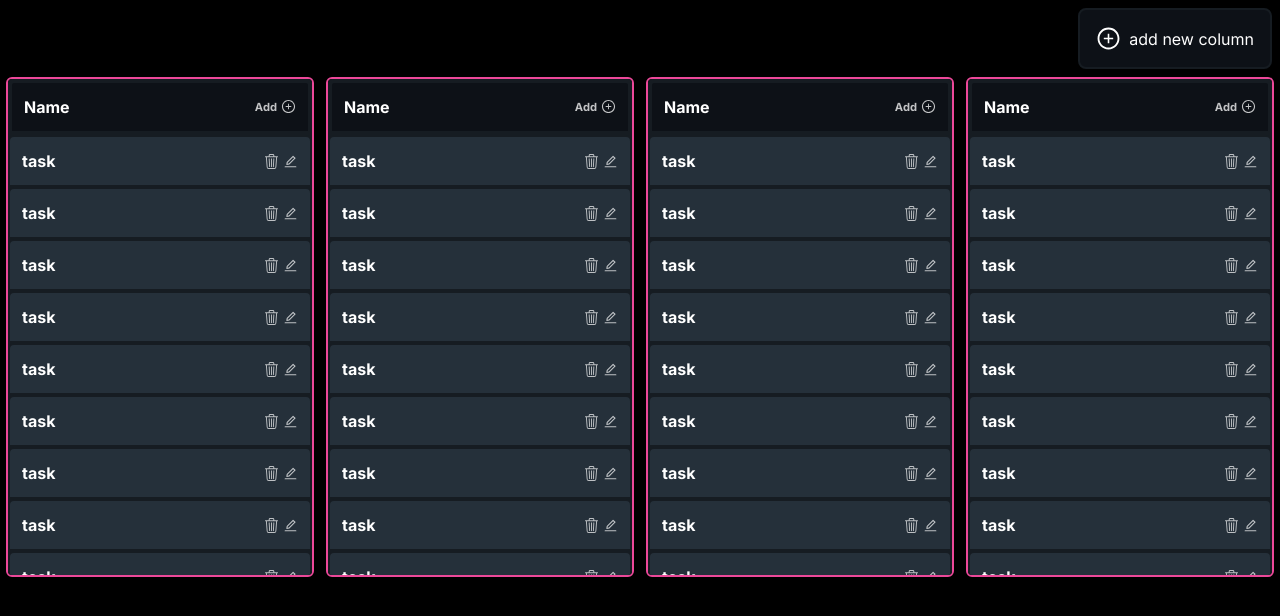
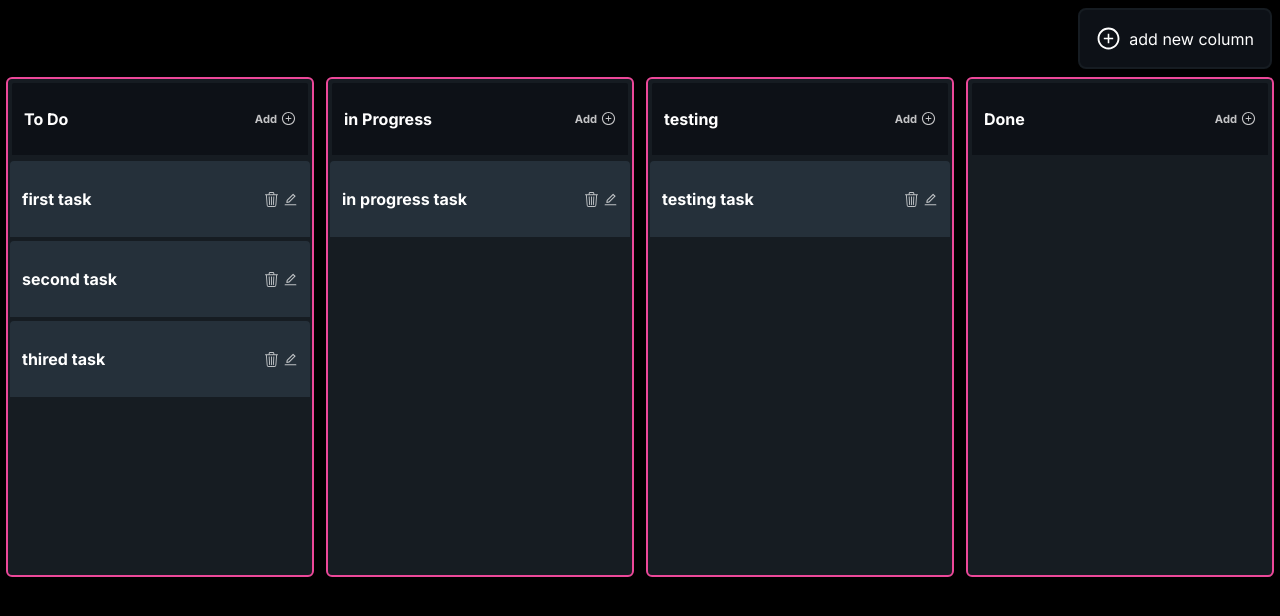
Before and after one commit to a7medhassanmohi/Kanban, a Next.js app: page / in a window 1280 px wide. Shown: the top 616 px of the page. Built offline with nearby package versions, Linux system fonts and the light colour scheme.

Commit message:
initialize dnd kit

```diff
--- a/package.json
+++ b/package.json
@@ -14,12 +14,14 @@
     "@dnd-kit/sortable": "^7.0.2",
     "next": "13.5.6",
     "react": "^18",
+    "react-beautiful-dnd": "^13.1.1",
     "react-dom": "^18",
     "react-icons": "^4.11.0"
   },
   "devDependencies": {
     "@types/node": "^20",
     "@types/react": "^18",
+    "@types/react-beautiful-dnd": "^13.1.6",
     "@types/react-dom": "^18",
     "autoprefixer": "^10",
     "eslint": "^8",
--- a/src/Context/index.tsx
+++ b/src/Context/index.tsx
@@ -1,14 +1,58 @@
 import React, { createContext, useContext, useState } from 'react'
+
+const columns: Column[]=[
+  {
+    id:"1",
+    title:"To Do"
+  },
+  {
+    id:"2",
+    title:"in Progress"
+  },
+  {
+    id:"3",
+    title:"testing"
+  },
+  {
+    id:"4",
+    title:"Done"
+  },
+]
+const tasks:Task[]=[
+{ id: "100",
+  columnId: "1",
+  content:"first task"
+},
+{ id:"101" ,
+  columnId: "1",
+  content:"second task"
+},
+{ id: "102",
+  columnId: "1",
+  content:"thired task"
+},
+{ id: "103",
+  columnId:"2",
+  content:"in progress task"
+},
+{ id: "104",
+  columnId:"3",
+  content:"testing task"
+},
+]
 const context=createContext({
-    ShowEditModel:false,
-    ShowPreviewModel:false,
-  })
+  ShowEditModel:false,
+  ShowPreviewModel:false,
+  AllColumns:columns,
+  AllTasks:tasks
+})
 
 
 type Context={
     ShowEditModel:boolean,
     ShowPreviewModel:boolean,
-
+    AllColumns:Column[],
+    AllTasks:Task[]
 }
 
   type PropsWrapper = {
@@ -16,16 +60,20 @@ type Context={
   }
   type UseContextProps={}
 
+
+
   const ContextWrapper = ({children}: PropsWrapper) => {
     const [ShowEditModel, setShowEditModel] = useState(false)
     const [ShowPreviewModel, setShowPreviewModel] = useState(false)
-    const sharedState={ShowEditModel,ShowPreviewModel}
+   const [AllColumns, setAllColumns] = useState<Column[]>(columns)
+   const [AllTasks, setAllTasks] = useState<Task[]>(tasks)
+    const sharedState={ShowEditModel,ShowPreviewModel,AllColumns,AllTasks}
     return (
       <context.Provider value={sharedState} >{children}</context.Provider>
     )
   }
 
-  const useContextValue = (props: UseContextProps) => {
+  const useContextValue = () => {
     const values = useContext(context)
     return values
 
--- a/src/app/page.tsx
+++ b/src/app/page.tsx
@@ -1,19 +1,132 @@
 "use client"
 import { ContextWrapper } from '@/Context'
+import ColumnContainer from '@/components/ColumnContainer'
 import EditModal from '@/components/EditModal'
 import KanbanComponent from '@/components/Kanban/KanbanComponent'
 import ShowContentModel from '@/components/ShowContentModel'
-import {createContext, useState} from "react"
-
-
+import {
+  DndContext,
+  DragEndEvent,
+  DragOverEvent,
+  DragOverlay,
+  DragStartEvent,
+  PointerSensor,
+  useSensor,
+  useSensors,
+} from "@dnd-kit/core";
+const defaultCols: Column[] = [
+  {
+    id: "todo",
+    title: "Todo",
+  },
+  {
+    id: "doing",
+    title: "Work in progress",
+  },
+  {
+    id: "done",
+    title: "Done",
+  },
+];
+const defaultTasks: Task[] = [
+  {
+    id: "1",
+    columnId: "todo",
+    content: "List admin APIs for dashboard",
+  },
+  {
+    id: "2",
+    columnId: "todo",
+    content:
+      "Develop user registration functionality with OTP delivered on SMS after email confirmation and phone number confirmation",
+  },
+  {
+    id: "3",
+    columnId: "doing",
+    content: "Conduct security testing",
+  },
+  {
+    id: "4",
+    columnId: "doing",
+    content: "Analyze competitors",
+  },
+  {
+    id: "5",
+    columnId: "done",
+    content: "Create UI kit documentation",
+  },
+  {
+    id: "6",
+    columnId: "done",
+    content: "Dev meeting",
+  },
+  {
+    id: "7",
+    columnId: "done",
+    content: "Deliver dashboard prototype",
+  },
+  {
+    id: "8",
+    columnId: "todo",
+    content: "Optimize application performance",
+  },
+  {
+    id: "9",
+    columnId: "todo",
+    content: "Implement data validation",
+  },
+  {
+    id: "10",
+    columnId: "todo",
+    content: "Design database schema",
+  },
+  {
+    id: "11",
+    columnId: "todo",
+    content: "Integrate SSL web certificates into workflow",
+  },
+  {
+    id: "12",
+    columnId: "doing",
+    content: "Implement error logging and monitoring",
+  },
+  {
+    id: "13",
+    columnId: "doing",
+    content: "Design and implement responsive UI",
+  },
+];
+import { SortableContext, arrayMove } from "@dnd-kit/sortable";
+import { useMemo, useState } from 'react'
 export default function Home() {
+  const [columns, setColumns] = useState<Column[]>(defaultCols);
+  const [tasks, setTasks] = useState<Task[]>(defaultTasks);
+  const [activeColumn, setActiveColumn] = useState<Column >({
+    id: "todo",
+    title: "Todo",
+  });
+  const columnsId = useMemo(() => columns.map((col) => col.id), [columns]);
+  function onDragStart(event: DragStartEvent) {
+    if (event.active.data.current?.type === "Column") {
+      setActiveColumn(event.active.data.current.column);
+      return;
+    }
+   }
+  function onDragEnd() { }
+  function onDragOver() { }
+  const sensors = useSensors(
+    useSensor(PointerSensor, {
+      activationConstraint: {
+        distance: 10,
+      },
+    })
+  );
   return (
     <main>
-    <ContextWrapper>
         <KanbanComponent/>
         {/* <EditModal/> */}
         {/* <ShowContentModel/> */}
-    </ContextWrapper>
+
     </main>
   )
 }
--- a/src/components/Column.tsx
+++ b/src/components/Column.tsx
@@ -1,10 +1,19 @@
 import React from "react";
 import { AiOutlinePlusCircle } from "react-icons/ai";
 import Task from "./Task";
+import { useContextValue } from "@/Context";
+import Droppable from "./Droppable";
+import { SortableContext } from "@dnd-kit/sortable";
+type Props = {
+  id: Id;
+  title: string;
+};
 
-type Props = {};
+const Column = ({title,id}: Props) => {
+  const {AllTasks}=useContextValue()
+  const ColumnTasks=AllTasks.filter((task)=>task.columnId===id)
+  const TasksId=AllTasks.map((it)=>it.id)
 
-const Column = (props: Props) => {
   return (
            <div
              className="w-full sm:w-[calc(50%-0.75rem)] md:w-[calc(33.33%-0.75rem)] lg:w-[calc(25%-0.75rem)]
@@ -40,24 +49,20 @@ const Column = (props: Props) => {
                 border-4
                "
              >
-        <h3>Name</h3>
+               <h3>{title}</h3>
                <div className="add_task flex items-center gap-1 cursor-pointer opacity-75 hover:opacity-100 transition-all">
                  <p className="text-[0.7rem]">Add</p>
                  <AiOutlinePlusCircle size={15} />
                </div>
              </div>
-      <Task />
-      <Task />
-      <Task />
-      <Task />
-      <Task />
-      <Task />
-      <Task />
-      <Task />
-      <Task />
-      <Task />
-      <Task />
-      <Task />
+
+             <SortableContext items={TasksId}>
+            {ColumnTasks.map((task)=>
+            <Droppable data={task} key={task.id}>
+              <Task  {...task}/>
+            </Droppable>
+            )}
+             </SortableContext>
            </div>
   );
 };
--- /dev/null
+++ b/src/components/ColumnContainer.tsx
@@ -0,0 +1,80 @@
+import { SortableContext, useSortable } from '@dnd-kit/sortable';
+import React, { useMemo } from 'react'
+import { CSS } from "@dnd-kit/utilities";
+import TaskCard from './TaskCard';
+
+type Props = {
+    column: Column ;
+    tasks: Task[];
+}
+
+const ColumnContainer = (props: Props) => {
+    const tasksIds = useMemo(() => {
+        return props.tasks.map((task) => task.id);
+      }, [props.tasks]);
+
+      const {
+        setNodeRef,
+        attributes,
+        listeners,
+        transform,
+        transition,
+        isDragging,
+      } = useSortable({
+        id: props.column.id,
+        data: {
+          type: "Column",
+          column:props.column,
+        },
+      });
+      const style = {
+        transition,
+        transform: CSS.Transform.toString(transform),
+      };
+  return (
+    <div
+    ref={setNodeRef}
+    style={style}
+    className='
+    bg-columnBackgroundColor
+    w-[350px]
+    h-[500px]
+    max-h-[500px]
+    rounded-md
+    flex
+    flex-col'
+    >
+        <div className="title   bg-mainBackgroundColor
+      text-md
+      h-[60px]
+      cursor-grab
+      rounded-md
+      rounded-b-none
+      p-3
+      font-bold
+      border-columnBackgroundColor
+      border-4
+      flex
+      items-center
+      justify-between"
+      {...attributes}
+      {...listeners}
+      >
+{props.column.title}
+        </div>
+        <div className="flex flex-grow flex-col gap-4 p-2 overflow-x-hidden overflow-y-auto">
+        <SortableContext items={tasksIds}>
+        {props.tasks.map((task) => (
+            <TaskCard
+              key={task.id}
+              task={task}
+            />
+          ))}
+        </SortableContext>
+
+        </div>
+
+    </div>
+  )
+}
+export default ColumnContainer
--- /dev/null
+++ b/src/components/Droppable.tsx
@@ -0,0 +1,33 @@
+import React from 'react';
+import {useDraggable, useDroppable} from '@dnd-kit/core';
+import {CSS} from '@dnd-kit/utilities';
+import { useSortable } from '@dnd-kit/sortable';
+type Props={
+children:JSX.Element
+data:Task | Column
+}
+ const Droppable:React.FC<Props>=(props) =>{
+  const { attributes,
+    listeners,
+    setNodeRef,
+    transform,
+    transition,
+    isDragging,} = useSortable({
+    id: props.data.id,
+    data: {
+        task:props.data,
+        type:"Task"
+      },
+  });
+
+  const style = {
+    transform: CSS.Translate.toString(transform),
+    opacity: isDragging ? 0.5 : 1,
+  }
+  return (
+    <div ref={setNodeRef} style={style} {...listeners} {...attributes}>
+      {props.children}
+    </div>
+  );
+}
+export default Droppable
--- a/src/components/Kanban/KanbanComponent.tsx
+++ b/src/components/Kanban/KanbanComponent.tsx
@@ -6,7 +6,7 @@ type Props = {}
 
 const KanbanComponent = (props: Props) => {
   return (
-    <div className='min-h-screen overflow-hidden container mx-auto'>
+    <div className='min-h-screen overflow-hidden container mx-auto' >
       <div className="flex justify-end items-center">
 
         <button className='
@@ -29,6 +29,7 @@ const KanbanComponent = (props: Props) => {
       </div>
       <KanbanBoard/>
     </div>
+
   )
 }
 
--- a/src/components/KanbanBoard.tsx
+++ b/src/components/KanbanBoard.tsx
@@ -1,16 +1,69 @@
-import React from "react";
+import React, { useState } from "react";
 import Column from "./Column";
-
+import { useContextValue } from "@/Context";
+import { SortableContext } from "@dnd-kit/sortable";
+import {
+  useSensors,
+  useSensor,
+  PointerSensor,
+  KeyboardSensor,
+  DndContext,
+  closestCorners,
+  DragEndEvent,
+  DragStartEvent,
+  DragOverEvent,
+  DragOverlay,
+  DropAnimation,
+  defaultDropAnimation,
+  useDroppable,
+} from "@dnd-kit/core";
+import { sortableKeyboardCoordinates, arrayMove } from "@dnd-kit/sortable";
+import Task from "./Task";
 type Props = {};
 
 const KanbanBoard = (props: Props) => {
+  const [activeTask, setActiveTask] = useState<Task | null>(null);
+  const sensors = useSensors(
+    useSensor(PointerSensor),
+    useSensor(KeyboardSensor, {
+      coordinateGetter: sortableKeyboardCoordinates,
+    })
+  );
+
+  const { AllColumns, AllTasks } = useContextValue();
+  const columnsId = AllColumns.map((it) => it.id);
+  function handleDragStart(event:DragStartEvent) {
+    console.log({event});
+
+    if (event.active.data.current?.type === "Task") {
+      setActiveTask(event.active.data.current.task);
+      return;
+    }
+  }
+  function handleDragOver() {}
+  function handleDragEnd() {}
   return (
-    <div className="board flex gap-3 flex-wrap justify-center ">
-      <Column />
-      <Column />
-      <Column />
-      <Column />
-    </div>
+    <DndContext
+      sensors={sensors}
+      collisionDetection={closestCorners}
+      onDragStart={handleDragStart}
+      onDragOver={handleDragOver}
+      onDragEnd={handleDragEnd}
+    >
+      <div className="board flex gap-3 flex-wrap justify-center overflow-auto ">
+        <SortableContext items={columnsId}>
+          {AllColumns.map((col, index) => (
+            <Column {...col} key={col.id} />
+          ))}
+        </SortableContext>
+      </div>
+
+      <DragOverlay>
+            {activeTask && (
+                <Task  {...activeTask}/>
+            )}
+      </DragOverlay>
+    </DndContext>
   );
 };
 
--- a/src/components/Task.tsx
+++ b/src/components/Task.tsx
@@ -1,10 +1,17 @@
 import React from "react";
+import {CSS} from '@dnd-kit/utilities';
 
 import { BsTrash3 } from "react-icons/bs";
 import { AiOutlineEdit } from "react-icons/ai";
-type Props = {};
+import { useSortable } from "@dnd-kit/sortable";
+type Props = {
+  id: Id;
+  columnId: Id;
+  content: string;
+};
 
 const Task = (props: Props) => {
+
   return (
     <div
       className="
@@ -19,9 +26,10 @@ const Task = (props: Props) => {
     border-columnBackgroundColor
     border-2
     flex  items-center
+
     "
     >
-      <div className="content flex-1">task</div>
+      <div className="content flex-1">{props.content}</div>
       <div className="action  flex items-center gap-1">
         <div className="edit opacity-70 hover:opacity-100">
           <BsTrash3 size={15} />
```
Also changed, not shown: src/app/global-error.tsx (added, +18 -0 lines), src/components/TaskCard.tsx (added, +40 -0 lines), 1 other file (tests, documents, lock files or other folders). Lines whose indentation alone changed are shown as unchanged.
